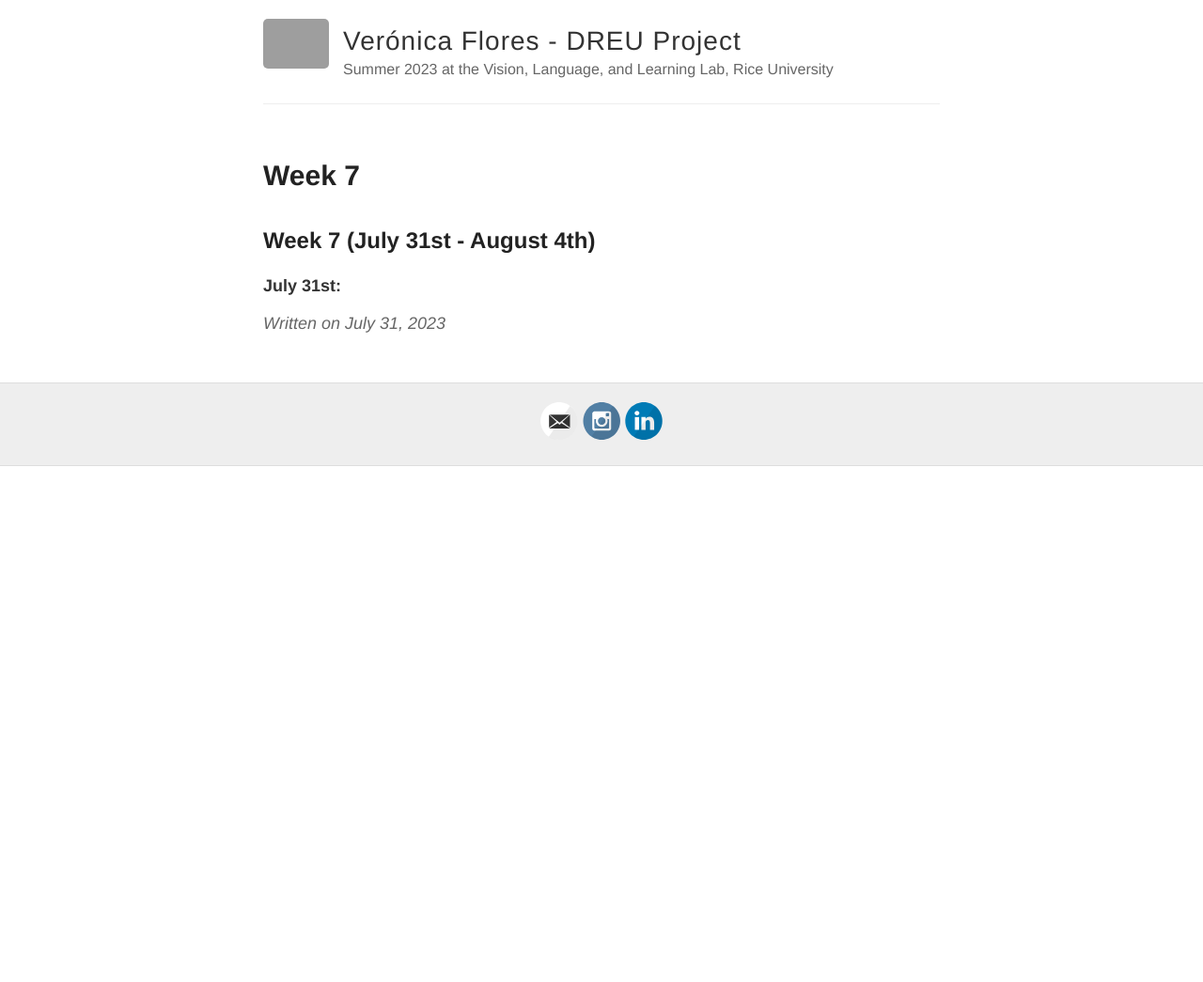
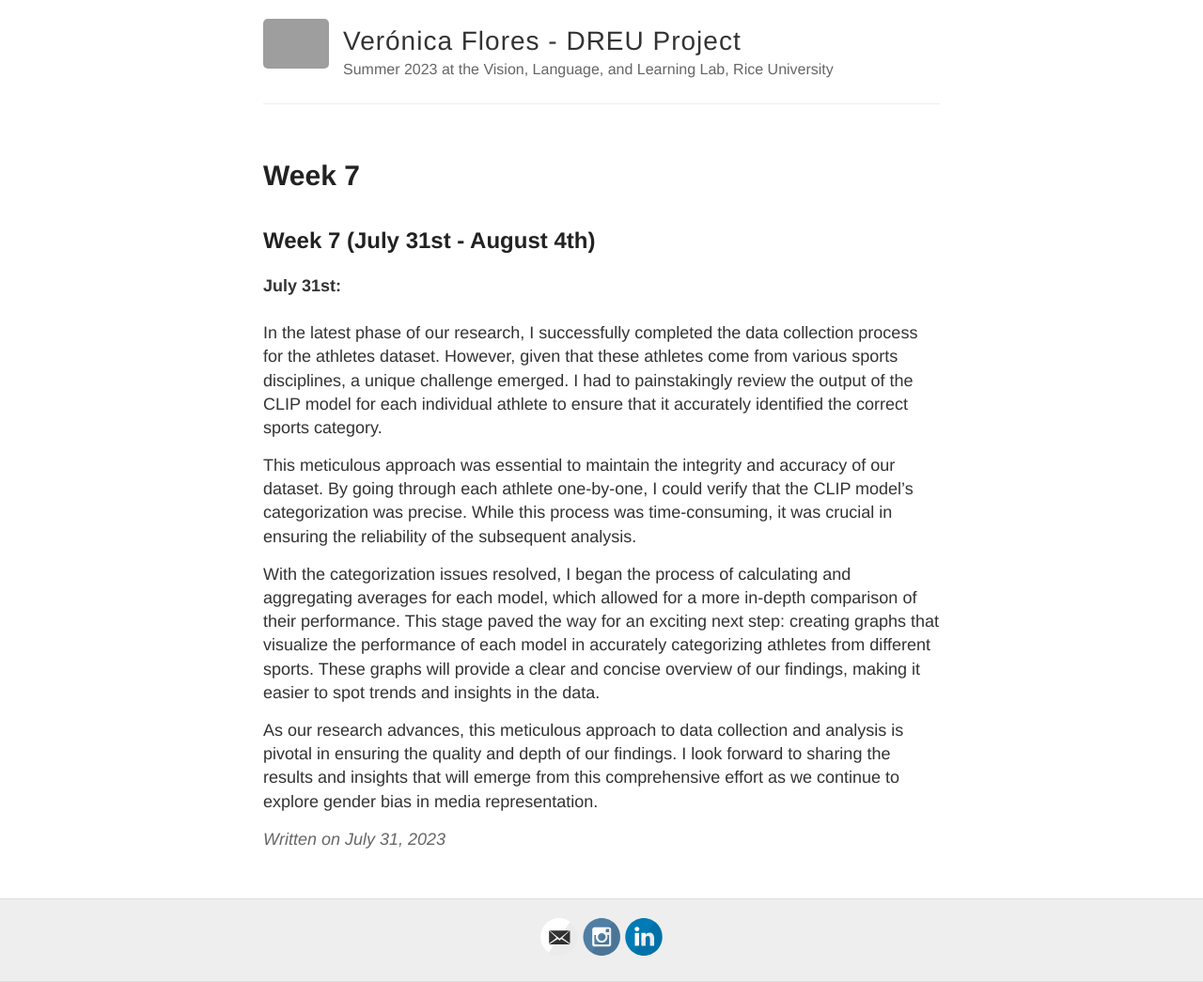
Before and after one commit to veronicaflores/dreusummer2023, a Jekyll site: the page built from _posts/2023-07-31-week7.md, in a window 1280 px wide. Shown: the whole page at 94% size. Built offline with Jekyll 4.4.1, drawn with Linux system fonts in a browser that asks for light colours; before the commit the page ends 900 px from its top, so only the background shows below that.

Commit message:
Update 2023-07-31-week7.md

```diff
--- a/_posts/2023-07-31-week7.md
+++ b/_posts/2023-07-31-week7.md
@@ -6,3 +6,10 @@ title: Week 7
 ## Week 7 (July 31st - August 4th)
 
 **July 31st:** <br/>
+In the latest phase of our research, I successfully completed the data collection process for the athletes dataset. However, given that these athletes come from various sports disciplines, a unique challenge emerged. I had to painstakingly review the output of the CLIP model for each individual athlete to ensure that it accurately identified the correct sports category.
+
+This meticulous approach was essential to maintain the integrity and accuracy of our dataset. By going through each athlete one-by-one, I could verify that the CLIP model's categorization was precise. While this process was time-consuming, it was crucial in ensuring the reliability of the subsequent analysis.
+
+With the categorization issues resolved, I began the process of calculating and aggregating averages for each model, which allowed for a more in-depth comparison of their performance. This stage paved the way for an exciting next step: creating graphs that visualize the performance of each model in accurately categorizing athletes from different sports. These graphs will provide a clear and concise overview of our findings, making it easier to spot trends and insights in the data.
+
+As our research advances, this meticulous approach to data collection and analysis is pivotal in ensuring the quality and depth of our findings. I look forward to sharing the results and insights that will emerge from this comprehensive effort as we continue to explore gender bias in media representation.
```
